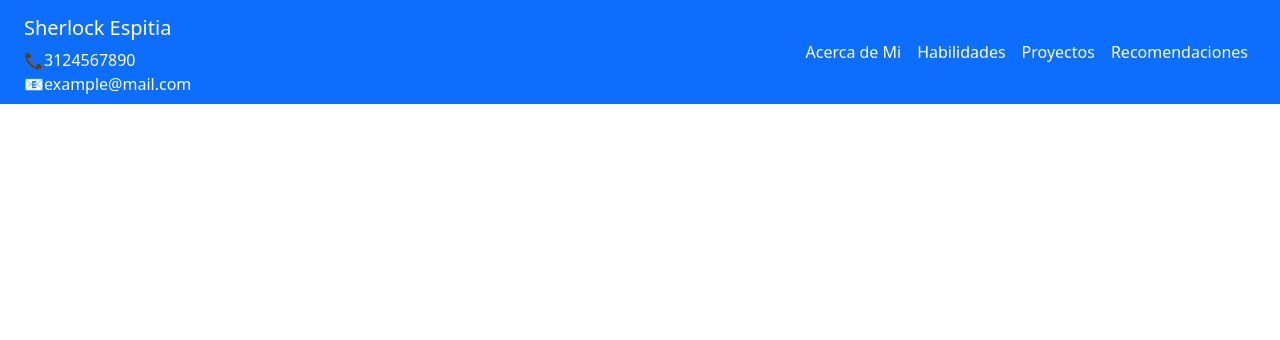
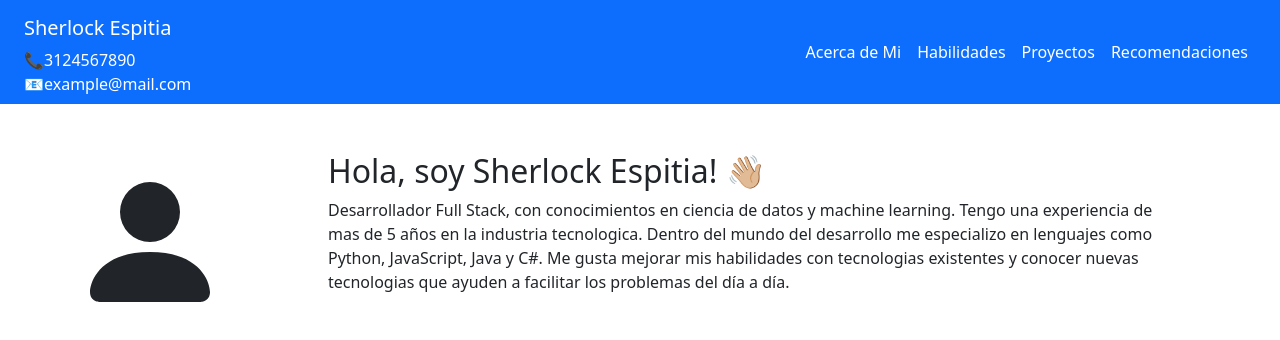
Before and after one commit to SherlockEspitia/portfalio-guillo, a React (Create React App) app: page / in a window 1280 px wide. Shown: the top 340 px of the page. Built offline with nearby package versions, Linux system fonts and the light colour scheme.

Commit message:
Se creo el componente About.js y se agrega a la raiz del proyecto

```diff
--- a/src/App.js
+++ b/src/App.js
@@ -1,8 +1,15 @@
+import { Container } from 'react-bootstrap';
 import Header from './components/Header';
+import About from './components/About';
 
 function App() {
   return (
+  <>
     <Header></Header>
+    <Container>
+      <About></About>
+    </Container>
+  </>
   );
 }
 
--- /dev/null
+++ b/src/components/About.js
@@ -0,0 +1,29 @@
+import { Row, Col } from "react-bootstrap";
+
+function PersonImage(){
+    return <>
+        <svg xmlns="http://www.w3.org/2000/svg" width="160" height="180" fill="currentColor" class="bi bi-person-fill" viewBox="0 0 16 16">
+            <path d="M3 14s-1 0-1-1 1-4 6-4 6 3 6 4-1 1-1 1zm5-6a3 3 0 1 0 0-6 3 3 0 0 0 0 6"/>
+        </svg>
+    </>
+}
+
+export default function About(){
+    return(
+        <Row className="w-100 pt-5">
+            <Col className="ps-0" lg="2" ><PersonImage/></Col>
+            <Col className="ps-4 ms-5">
+                <h2>
+                    Hola, soy Sherlock Espitia! 👋🏼
+                </h2>
+                <p>
+                    Desarrollador Full Stack, con conocimientos en ciencia de datos y machine learning.
+                    Tengo una experiencia de mas de 5 años en la industria tecnologica.
+                    Dentro del mundo del desarrollo me especializo en lenguajes como Python, JavaScript, Java y C#.
+                    Me gusta mejorar mis habilidades con tecnologias existentes y conocer nuevas tecnologias que ayuden
+                    a facilitar los problemas del día a día.
+                </p>
+            </Col>
+        </Row>
+    )
+}
```
